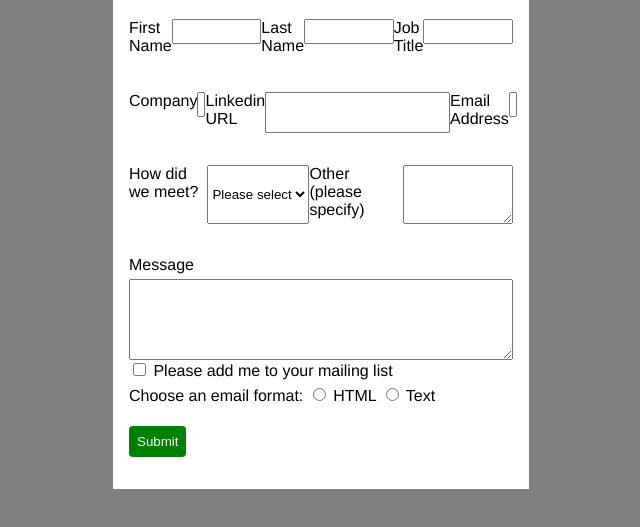
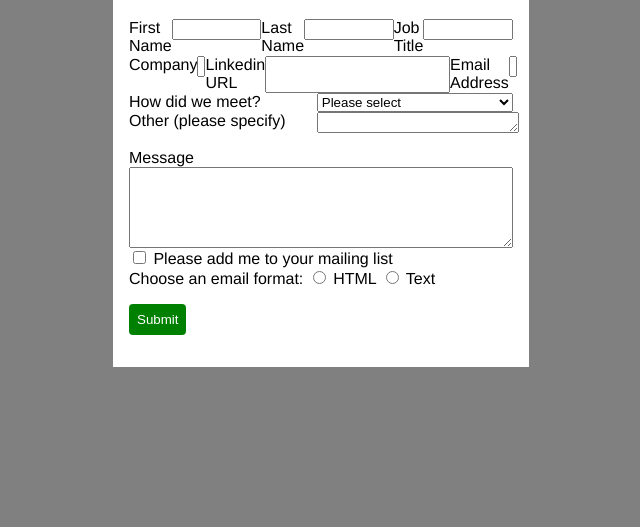
Before and after one commit to crex424/Contact-Form, a plain HTML site: page home.html in a window 1280 px wide. Shown: the part 61-588 px from the top of the page, without its empty margins (319-959 px from the left). Drawn offline with Linux system fonts and the light colour scheme.

Commit message:
Fixed styling for row 3

```diff
--- a/styles/contact-form.css
+++ b/styles/contact-form.css
@@ -14,15 +14,18 @@ body {
     font-family: 'Franklin Gothic Medium', 'Arial Narrow', Arial, sans-serif;
 }
 
-label {
-  display: block; /* makes label take full width */
-  margin-bottom: 5px; /* spacing before input */
-}
-
-input[type="text"], input[type="email"]{
+input[type="text"], input[type="email"] {
     width: 100%;
     margin: 0rem 0rem 1rem 0rem;
     padding: -75rem;
+}
+
+select {
+    width: 100%;
+}
+
+#other {
+    width: 100%;
 }
 
 #main {
@@ -40,30 +43,42 @@ input[type="text"], input[type="email"]{
 
 #row-one {
     display: flex;
-    justify-content: center;
+    justify-content: space-between;
     flex-direction: row;
+}
+
+.content {
+    display: flex;
+    flex-direction: column;
 }
 
 #row-two {
     display: flex;
-    justify-content: flex-start;
+    justify-content: space-between;
     flex-direction: row;
-    padding-top: 2rem;
+
 }
 
 #row-three {
-    display: flex;
-    justify-content: flex-start;
-    flex-direction: row;
-    padding-top: 2rem;
-    padding-bottom: 2rem;
+    display: grid;
+    grid-template-columns: auto auto;
+    column-gap: 1rem;
+    padding-bottom: 1rem;
 }
 
 #mailing-list {
-    padding: 1rem;
+    padding-top: 1rem;
 }
 
 #submit-bn {
+    padding-top: 1rem;
+}
+
+#radio-btns{
+    padding-top: 1rem;
+}
+
+#check-box {
     padding-top: 1rem;
 }
 
```
